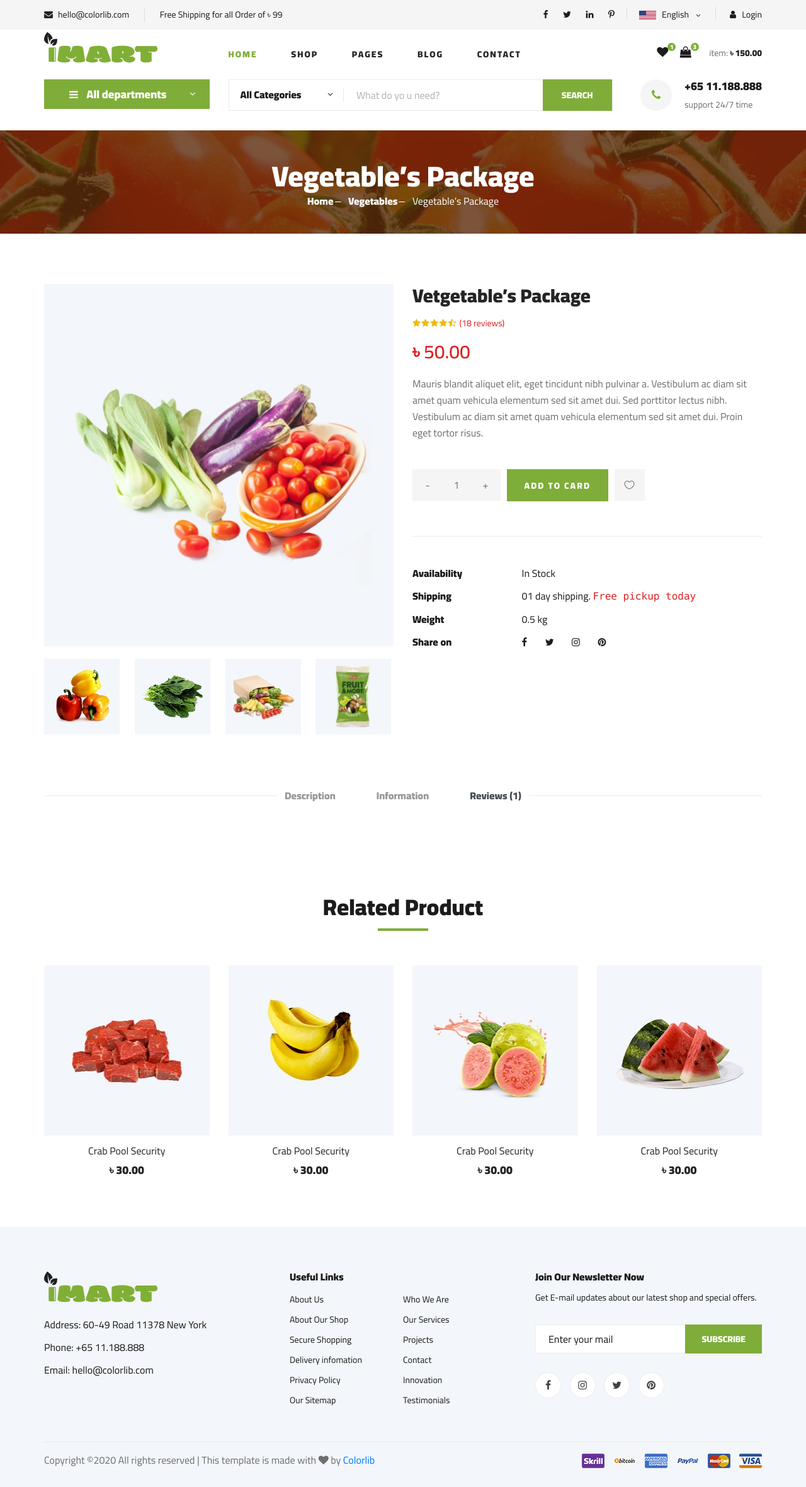
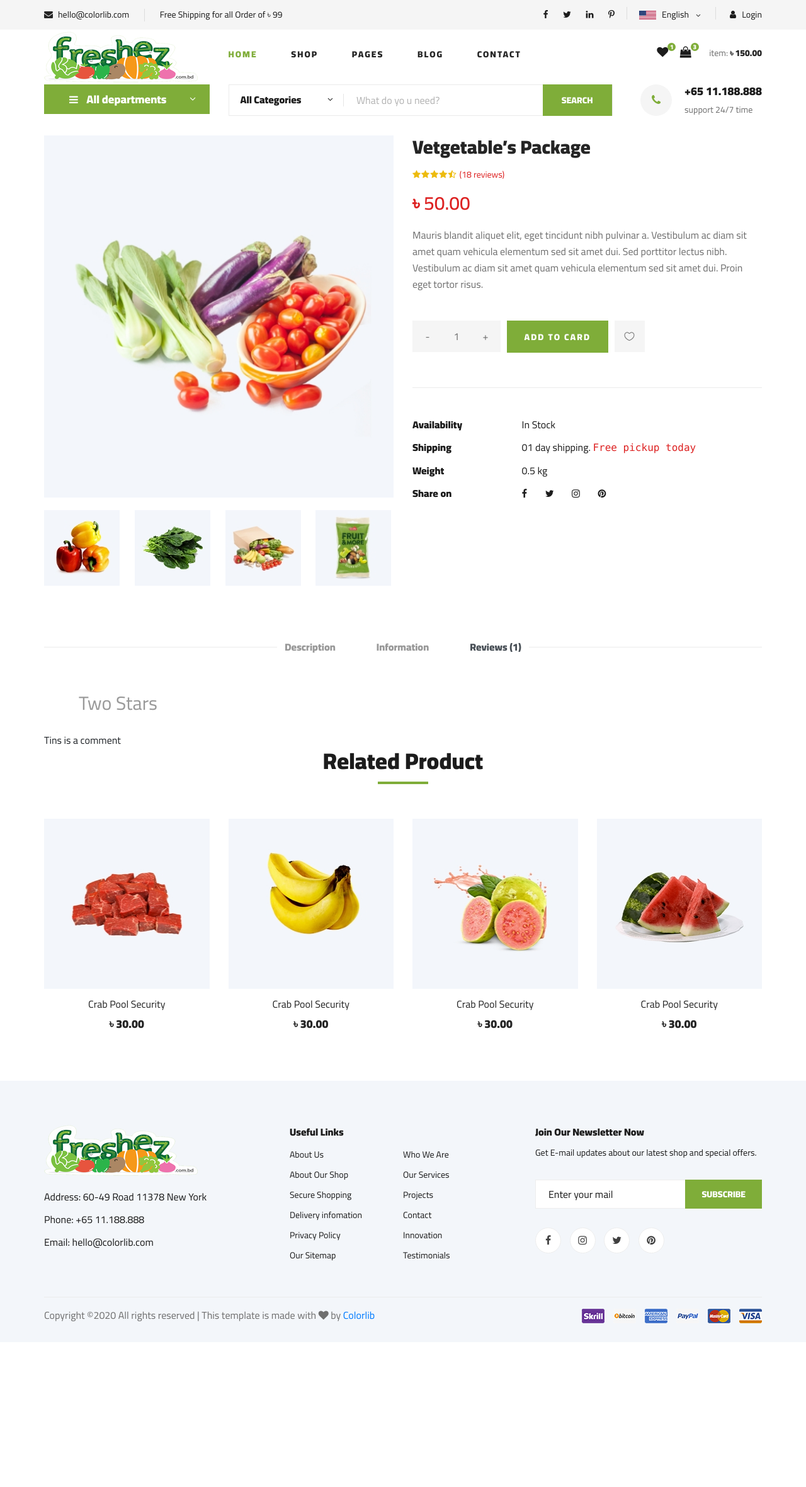
Before and after one commit to Coder-fox-bd/ecommerce, a Django app: page /item-details in a window 1280 px wide, after a click that opens the changed part. Shown: the whole page at 63% size. After the commit the page ends 2101 px from the top, so only its background shows below. Run offline with Django 3.2, Linux system fonts and the light colour scheme; some libraries are stand-ins or nearby versions.

Commit message:
ecommerce commit 14

```diff
--- /dev/null
+++ b/deshibazar/static/css/starrate.css
@@ -0,0 +1,134 @@
+.rating-loading {
+    width:25px;
+    height:25px;
+    font-size:0;
+    color:#fff;
+    background:url(../img/loading.gif) top left no-repeat;border:none
+}
+.rating-container .rating-stars {
+    position:relative;
+    cursor:pointer;
+    vertical-align:middle;
+    display:inline-block;
+    overflow:hidden;
+    white-space:nowrap
+}
+
+.rating-container .rating-input {
+    position:absolute;
+    cursor:pointer;
+    width:100%;
+    height:1px;
+    bottom:0;left:0;
+    font-size:1px;
+    border:none;
+    background:0 0;
+    padding:0;
+    margin:0
+}
+
+.rating-disabled .rating-input,.rating-disabled .rating-stars {
+    cursor:not-allowed
+}
+
+.rating-container .star {
+    display:inline-block;
+    margin:0 3px;
+    text-align:center
+}
+
+.rating-container .empty-stars {
+    color:rgb(192, 79, 79)
+}
+
+.rating-container .filled-stars {
+    position:absolute;
+    left:0;
+    top:0;
+    margin:auto;
+    color:#fde16d;
+    white-space:nowrap;
+    overflow:hidden;
+    -webkit-text-stroke:1px #777;
+    text-shadow:1px 1px #999
+}
+.rating-rtl {
+    float:right
+}
+
+.rating-animate .filled-stars {
+    transition:width .25s ease;
+    -o-transition:width .25s ease;
+    -moz-transition:width .25s ease;-webkit-transition:width .25s ease
+}
+
+.rating-rtl .filled-stars {
+    left:auto;right:0;
+    -moz-transform:matrix(-1,0,0,1,0,0) translate3d(0,0,0);
+    -webkit-transform:matrix(-1,0,0,1,0,0) translate3d(0,0,0);
+    -o-transform:matrix(-1,0,0,1,0,0) translate3d(0,0,0);
+    transform:matrix(-1,0,0,1,0,0) translate3d(0,0,0)
+}
+
+.rating-rtl.is-star .filled-stars {
+    right:.06em
+}
+
+.rating-rtl.is-heart .empty-stars {
+    margin-right:.07em
+}
+
+.rating-lg {
+    font-size:3.91em
+}
+
+.rating-md {
+    font-size:3.13em
+}
+
+.rating-sm {
+    font-size:2.5em
+}
+
+.rating-xs {
+    font-size:2em
+}
+
+.rating-xl {
+    font-size:4.89em
+}
+.rating-container .clear-rating {
+    color:#aaa;
+    cursor:not-allowed;
+    display:inline-block;
+    vertical-align:middle;
+    font-size:60%;
+    padding-right:5px
+}
+.clear-rating-active {
+    cursor:pointer!important
+}
+.clear-rating-active:hover {
+    color:#843534
+}
+
+.rating-container .caption {
+    color:#999;
+    display:inline-block;
+    vertical-align:middle;
+    font-size:60%;
+    margin-top:-.6em;
+    margin-left:5px;
+    margin-right:0
+}
+
+.rating-rtl .caption {
+    margin-right:5px;
+    margin-left:0
+}
+
+@media print {
+    .rating-container .clear-rating {
+         display:none
+    }
+}
--- a/deshibazar/static/css/style.css
+++ b/deshibazar/static/css/style.css
@@ -1658,10 +1658,10 @@
 /*---------------------
   Shop Details
 -----------------------*/
-
+/*
 .product-details {
 	padding-top: 80px;
-}
+} */
 
 .product__details__pic__item {
 	margin-bottom: 20px;
@@ -2641,6 +2641,7 @@
 .footer__widget {
 	margin-bottom: 30px;
 	overflow: hidden;
+	padding-top: 2px;
 }
 
 .footer__widget h6 {
--- a/deshibazar/templates/deshibazar/base.html
+++ b/deshibazar/templates/deshibazar/base.html
@@ -10,7 +10,6 @@
     <meta name="viewport" content="width=device-width, initial-scale=1.0">
     <meta http-equiv="X-UA-Compatible" content="ie=edge">
     <title>{% block title %} {% endblock %}</title>
-
     <!-- Google Font -->
     <link href="https://fonts.googleapis.com/css2?family=Cairo:wght@200;300;400;600;900&display=swap" rel="stylesheet">
 
@@ -24,6 +23,9 @@
     <link rel="stylesheet" href="{% static 'css/slicknav.min.css' %}" type="text/css">
     <link rel="stylesheet" href="{% static 'css/style.css' %}" type="text/css">
     <link rel="stylesheet" href="{% static 'css/other.css' %}" type="text/css">
+    {% block css %}
+
+    {% endblock %}
 </head>
 
 <body>
@@ -232,7 +234,7 @@
                                         {% trans "All Categories" %}
                                         <span class="arrow_carrot-down"></span>
                                     </div>
-                                    <input type="text" placeholder="What do yo u need?">
+                                    <input type="text" placeholder="{% trans 'What do yo u need?' %}">
                                     <button type="submit" class="site-btn">{% trans "SEARCH" %}</button>
                                 </form>
                             </div>
@@ -249,7 +251,7 @@
                         <div class="hero__item set-bg" data-setbg="{% static 'img/hero/banner.jpg'%}">
                             <div class="hero__text">
                                 <span>{% trans "FRUIT FRESH" %}</span>
-                                <h2>{% trans "" %}Vegetable <br />{% trans "100% Organic" %}</h2>
+                                <h2>{% trans "Vegetables" %} <br />{% blocktrans with percent="%" %}100{{percent}} Organic{% endblocktrans %}</h2>
                                 <p>{% trans "Free Pickup and Delivery Available" %}</p>
                                 <a href="#" class="primary-btn">{% trans "SHOP NOW" %}</a>
                             </div>
@@ -291,7 +293,7 @@
                                         {% trans "All Categories" %}
                                         <span class="arrow_carrot-down"></span>
                                     </div>
-                                    <input type="text" placeholder="What do yo u need?">
+                                    <input type="text" placeholder="{% trans 'What do yo u need?' %}">
                                     <button type="submit" class="site-btn">{% trans "SEARCH" %}</button>
                                 </form>
                             </div>
@@ -386,7 +388,6 @@
         </div>
     </footer>
     <!-- Footer Section End -->
-
     <!-- Js Plugins -->
     <script src="{% static 'js/jquery-3.3.1.min.js' %}"></script>
     <script src="{% static 'js/bootstrap.min.js' %}"></script>
@@ -396,7 +397,9 @@
     <script src="{% static 'js/mixitup.min.js' %}"></script>
     <script src="{% static 'js/owl.carousel.min.js' %}"></script>
     <script src="{% static 'js/main.js' %}"></script>
+    {% block js %}
 
+    {% endblock js %}
     <script>
         $('#lanid').on("click", "a", function (e) {
             e.preventDefault();
@@ -415,8 +418,6 @@
             $("#p_language_form").submit()
         });
     </script>
-
-
 </body>
 
 </html>
--- a/deshibazar/templates/deshibazar/checkout.html
+++ b/deshibazar/templates/deshibazar/checkout.html
@@ -2,9 +2,11 @@
 {% block title %}Checkout{% endblock %}
 {% load static %}
 {% load i18n %}
+{% block css %}
+    <link rel="stylesheet" href="{% static 'leaflet/leaflet.css' %}" type="text/css">
+{% endblock %}
 
 {% block content %}
-<link rel="stylesheet" href="{% static 'leaflet/leaflet.css' %}" type="text/css">
 <style>
       #map {
         float: left;
@@ -200,6 +202,8 @@
         </div>
     </section>
     <!-- Checkout Section End -->
+{% endblock %}
+{% block js %}
     <script src="{% static 'leaflet/leaflet.js' %}"></script>
     <script src="{% static 'leaflet/map.js' %}"></script>
 {% endblock %}
--- a/deshibazar/templates/deshibazar/shop-details.html
+++ b/deshibazar/templates/deshibazar/shop-details.html
@@ -2,46 +2,30 @@
 {% block title %}Shop Details{% endblock %}
 {% load static %}
 {% load i18n %}
+{% block css %}
+    <link rel="stylesheet" href="{% static 'css/starrate.css' %}">
+{% endblock %}
 
 {% block content %}
-<!-- Breadcrumb Section Begin -->
-<section class="breadcrumb-section set-bg" data-setbg="img/breadcrumb.jpg">
-    <div class="container">
-        <div class="row">
-            <div class="col-lg-12 text-center">
-                <div class="breadcrumb__text">
-                    <h2>Vegetable’s Package</h2>
-                    <div class="breadcrumb__option">
-                        <a href="./index.html">Home</a>
-                        <a href="./index.html">Vegetables</a>
-                        <span>Vegetable’s Package</span>
-                    </div>
-                </div>
-            </div>
-        </div>
-    </div>
-</section>
-<!-- Breadcrumb Section End -->
-
 <!-- Product Details Section Begin -->
-<section class="product-details spad">
+<section class="product-details">
     <div class="container">
         <div class="row">
             <div class="col-lg-6 col-md-6">
                 <div class="product__details__pic">
                     <div class="product__details__pic__item">
-                        <img class="product__details__pic__item--large" src="img/product/details/product-details-1.jpg"
+                        <img class="product__details__pic__item--large" src="{% static 'img/product/details/product-details-1.jpg' %}"
                             alt="">
                     </div>
                     <div class="product__details__pic__slider owl-carousel">
-                        <img data-imgbigurl="img/product/details/product-details-2.jpg"
-                            src="img/product/details/thumb-1.jpg" alt="">
-                        <img data-imgbigurl="img/product/details/product-details-3.jpg"
-                            src="img/product/details/thumb-2.jpg" alt="">
-                        <img data-imgbigurl="img/product/details/product-details-5.jpg"
-                            src="img/product/details/thumb-3.jpg" alt="">
-                        <img data-imgbigurl="img/product/details/product-details-4.jpg"
-                            src="img/product/details/thumb-4.jpg" alt="">
+                        <img data-imgbigurl="{% static 'img/product/details/product-details-2.jpg' %}"
+                            src="{% static 'img/product/details/thumb-1.jpg' %}" alt="">
+                        <img data-imgbigurl="{% static 'img/product/details/product-details-3.jpg' %}"
+                            src="{% static 'img/product/details/thumb-2.jpg' %}" alt="">
+                        <img data-imgbigurl="{% static 'img/product/details/product-details-5.jpg' %}"
+                            src="{% static 'img/product/details/thumb-3.jpg' %}" alt="">
+                        <img data-imgbigurl="{% static 'img/product/details/product-details-4.jpg' %}"
+                            src="{% static 'img/product/details/thumb-4.jpg' %}" alt="">
                     </div>
                 </div>
             </div>
@@ -152,7 +136,11 @@
                                 <!-- Rating section end -->
 
                                 <!-- comment section start -->
-
+                                    <div class="container">
+                                        <input id="input-1" name="input-1" class="rating rating-loading" data-min="0" data-max="5" data-step="0.1"
+                                            value="2">
+                                    </div>
+                                    Tins is a comment
                                 <!-- comment section end -->
                             </div>
                         </div>
@@ -240,3 +228,7 @@
 </section>
 <!-- Related Product Section End -->
 {% endblock %}
+
+{% block js %}
+    <script src="{% static 'js/starrate.js' %}"></script>
+{% endblock %}
--- a/deshibazar/templates/deshibazar/shoping-cart.html
+++ b/deshibazar/templates/deshibazar/shoping-cart.html
@@ -1,4 +1,4 @@
-{% extends 'deshibasar/base.html' %}
+{% extends 'deshibazar/base.html' %}
 {% block title %}Shoping Cart{% endblock %}
 {% load static %}
 {% load i18n %}
```
Also changed, not shown: deshibazar/static/img/freshez.png (added), deshibazar/static/img/logo.png, deshibazar/static/img/logo4.png (added), deshibazar/static/img/logo5.png (added), deshibazar/static/js/starrate.js (added), locale/bn/LC_MESSAGES/django.po, 1 other file.
